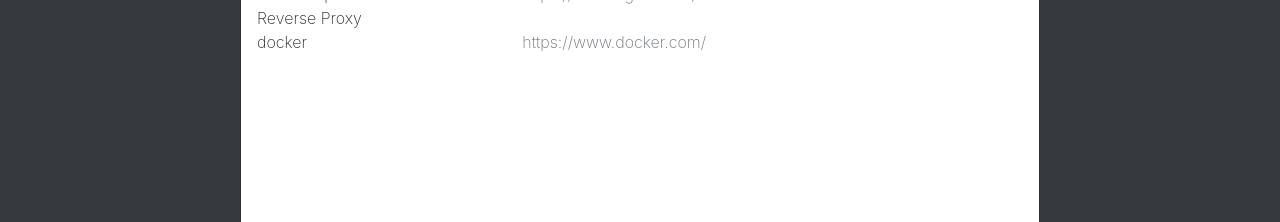
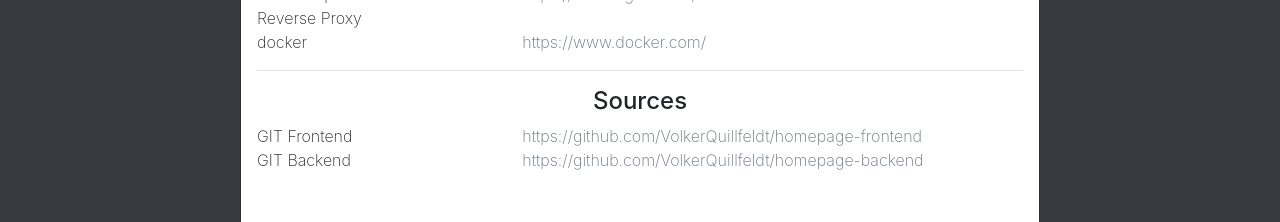
Before and after one commit to VolkerQuillfeldt/homepage-frontend, a React (Create React App) app: page / in a window 1280 px wide. Both pictures are taken after a click on the button "tech stack". Shown: the part 403-625 px from the top of the page. Built offline with nearby package versions, Linux system fonts and the light colour scheme; no server answers.

Commit message:
Update TechStack

```diff
--- a/src/components/Header.js
+++ b/src/components/Header.js
@@ -31,7 +31,7 @@ class Header extends Component {
 												Bootstrap
 												</div>
 												<div className="col-sm-8">
-												<a href="https://getbootstrap.com/">
+												<a target="_blank" href="https://getbootstrap.com/">
 												<span className="text-secondary">https://getbootstrap.com
 												</span></a>
 												</div>
@@ -41,7 +41,7 @@ class Header extends Component {
 												React
 												</div>
 												<div className="col-sm-8">
-												<a href="https://reactjs.org//">
+												<a target="_blank" href="https://reactjs.org//">
 												<span className="text-secondary">https://reactjs.org/
 												</span></a>
 												</div>
@@ -55,7 +55,7 @@ class Header extends Component {
 												Spring Boot 2 (Java 8)
 												</div>
 												<div className="col-sm-8">
-												<a href="https://spring.io/projects/spring-boot">
+												<a target="_blank" href="https://spring.io/projects/spring-boot">
 												<span className="text-secondary">https://spring.io/projects/spring-boot
 												</span></a>
 												</div>
@@ -69,7 +69,7 @@ class Header extends Component {
 												NGINX Open Source als Reverse Proxy
 												</div>
 												<div className="col-sm-8">
-												<a href="https://www.nginx.com/">
+												<a target="_blank" href="https://www.nginx.com/">
 												<span className="text-secondary">https://www.nginx.com/
 												</span></a>
 												</div>
@@ -79,8 +79,32 @@ class Header extends Component {
 												docker
 												</div>
 												<div className="col-sm-8">
-												<a href="https://www.docker.com/">
+												<a target="_blank" href="https://www.docker.com/">
 												<span className="text-secondary">https://www.docker.com/
+												</span></a>
+												</div>
+												</div>
+												<hr claseName="text-secondary" />
+												<div className="text-center">
+												<h4>Sources</h4>
+												</div>
+												<div className="row">
+												<div className="col-sm-4">
+												GIT Frontend
+												</div>
+												<div className="col-sm-8">
+												<a target="_blank" href="https://github.com/VolkerQuillfeldt/homepage-frontend">
+												<span className="text-secondary">https://github.com/VolkerQuillfeldt/homepage-frontend
+												</span></a>
+												</div>
+												</div>
+												<div className="row">
+												<div className="col-sm-4">
+												GIT Backend
+												</div>
+												<div className="col-sm-8">
+												<a target="_blank" href="https://github.com/VolkerQuillfeldt/homepage-backend">
+												<span className="text-secondary">https://github.com/VolkerQuillfeldt/homepage-backend
 												</span></a>
 												</div>
 												</div>
```
